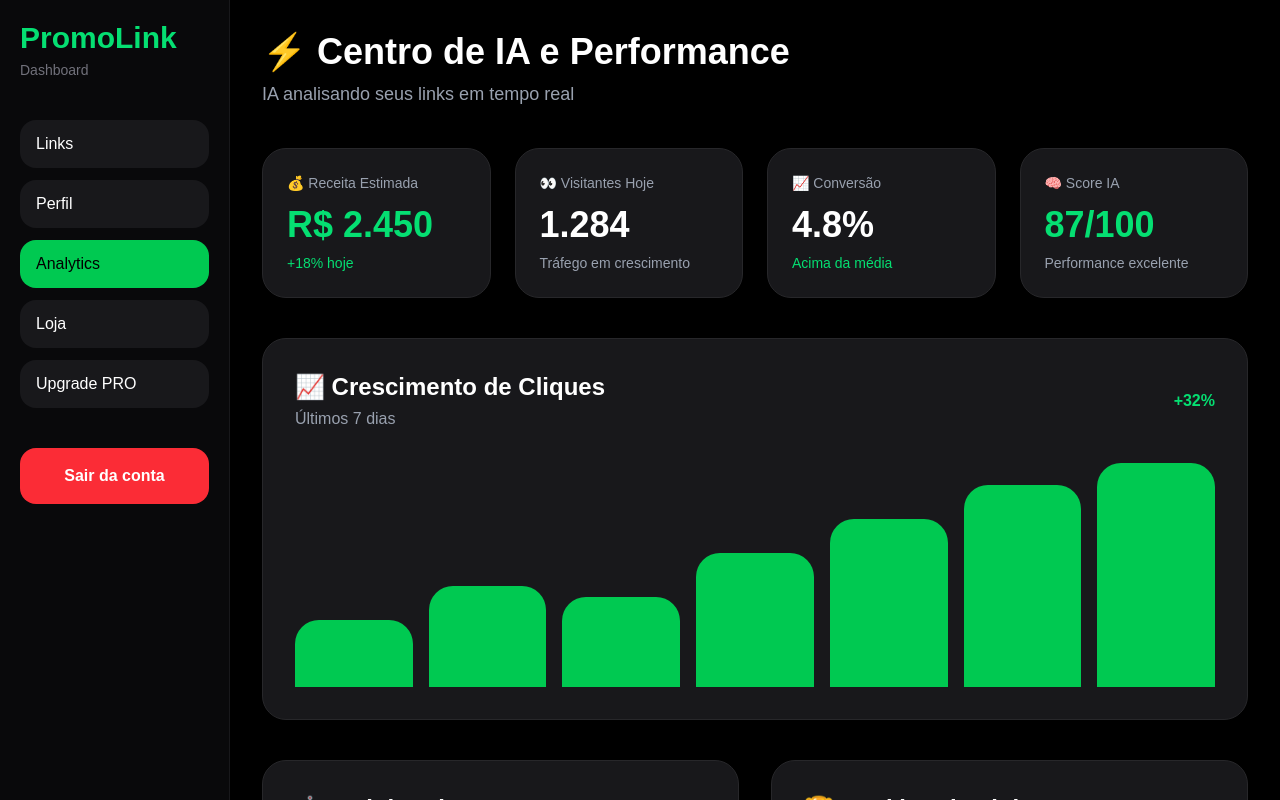
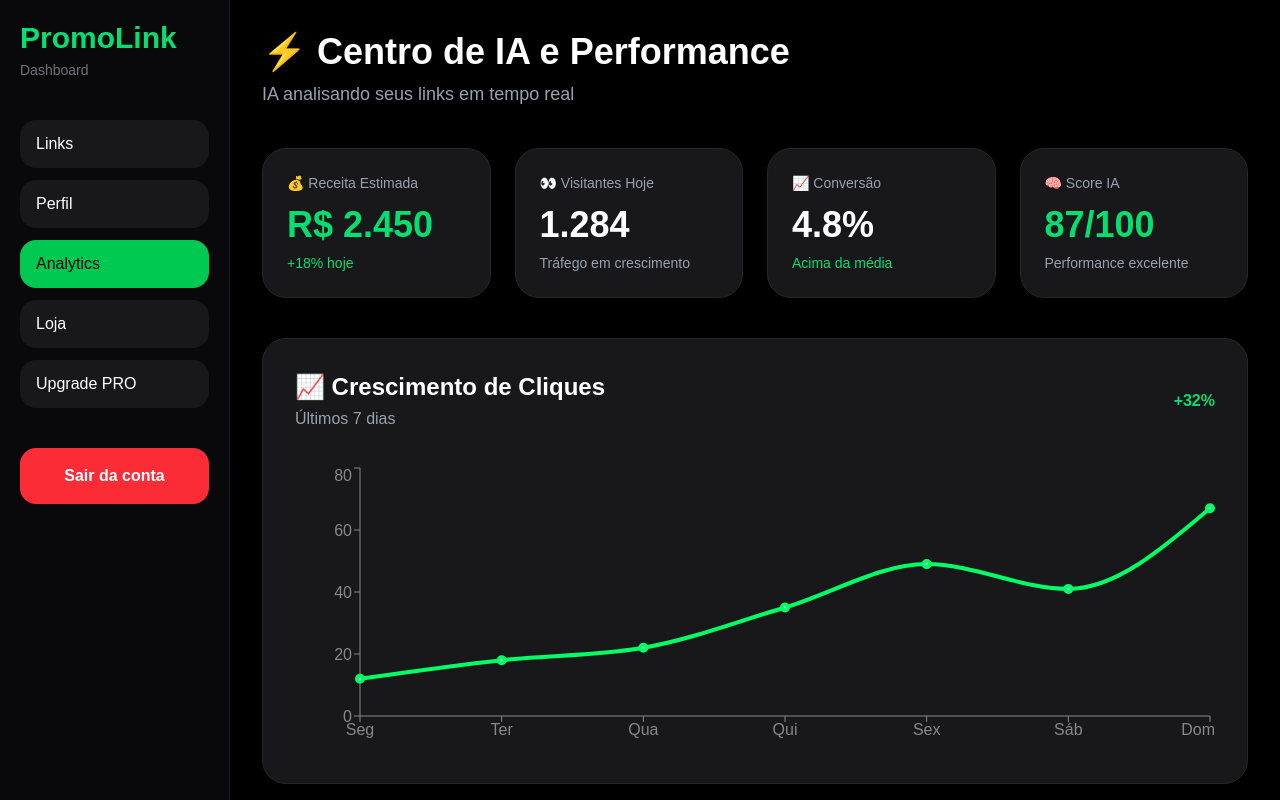
Before and after one commit to Otaviolodc/promolink, a Next.js app: page /dashboard/analytics in a window 1280 px wide. Shown: the top 800 px of the page. Built offline with nearby package versions, Linux system fonts and the light colour scheme.

Commit message:
add real animated analytics chart

```diff
--- a/src/app/dashboard/analytics/page.tsx
+++ b/src/app/dashboard/analytics/page.tsx
@@ -1,8 +1,26 @@
 "use client";
 
 import Sidebar from "@/components/Sidebar";
+import {
+  LineChart,
+  Line,
+  XAxis,
+  YAxis,
+  Tooltip,
+  ResponsiveContainer,
+} from "recharts";
 
 export default function AnalyticsPage() {
+
+  const chartData = [
+  { day: "Seg", clicks: 12 },
+  { day: "Ter", clicks: 18 },
+  { day: "Qua", clicks: 22 },
+  { day: "Qui", clicks: 35 },
+  { day: "Sex", clicks: 49 },
+  { day: "Sáb", clicks: 41 },
+  { day: "Dom", clicks: 67 },
+];
 
   return (
 
@@ -122,17 +140,35 @@ export default function AnalyticsPage() {
           </div>
 
           {/* BARRAS */}
-          <div className="flex items-end gap-4 h-56">
+          <div className="h-72">
 
-            <div className="flex-1 bg-green-500 rounded-t-3xl h-[30%]" />
-            <div className="flex-1 bg-green-500 rounded-t-3xl h-[45%]" />
-            <div className="flex-1 bg-green-500 rounded-t-3xl h-[40%]" />
-            <div className="flex-1 bg-green-500 rounded-t-3xl h-[60%]" />
-            <div className="flex-1 bg-green-500 rounded-t-3xl h-[75%]" />
-            <div className="flex-1 bg-green-500 rounded-t-3xl h-[90%]" />
-            <div className="flex-1 bg-green-500 rounded-t-3xl h-[100%]" />
+  <ResponsiveContainer width="100%" height="100%">
 
-          </div>
+    <LineChart data={chartData}>
+
+      <XAxis
+        dataKey="day"
+        stroke="#888"
+      />
+
+      <YAxis
+        stroke="#888"
+      />
+
+      <Tooltip />
+
+      <Line
+        type="monotone"
+        dataKey="clicks"
+        stroke="#00ff66"
+        strokeWidth={4}
+      />
+
+    </LineChart>
+
+  </ResponsiveContainer>
+
+</div>
 
         </div>
 
```
